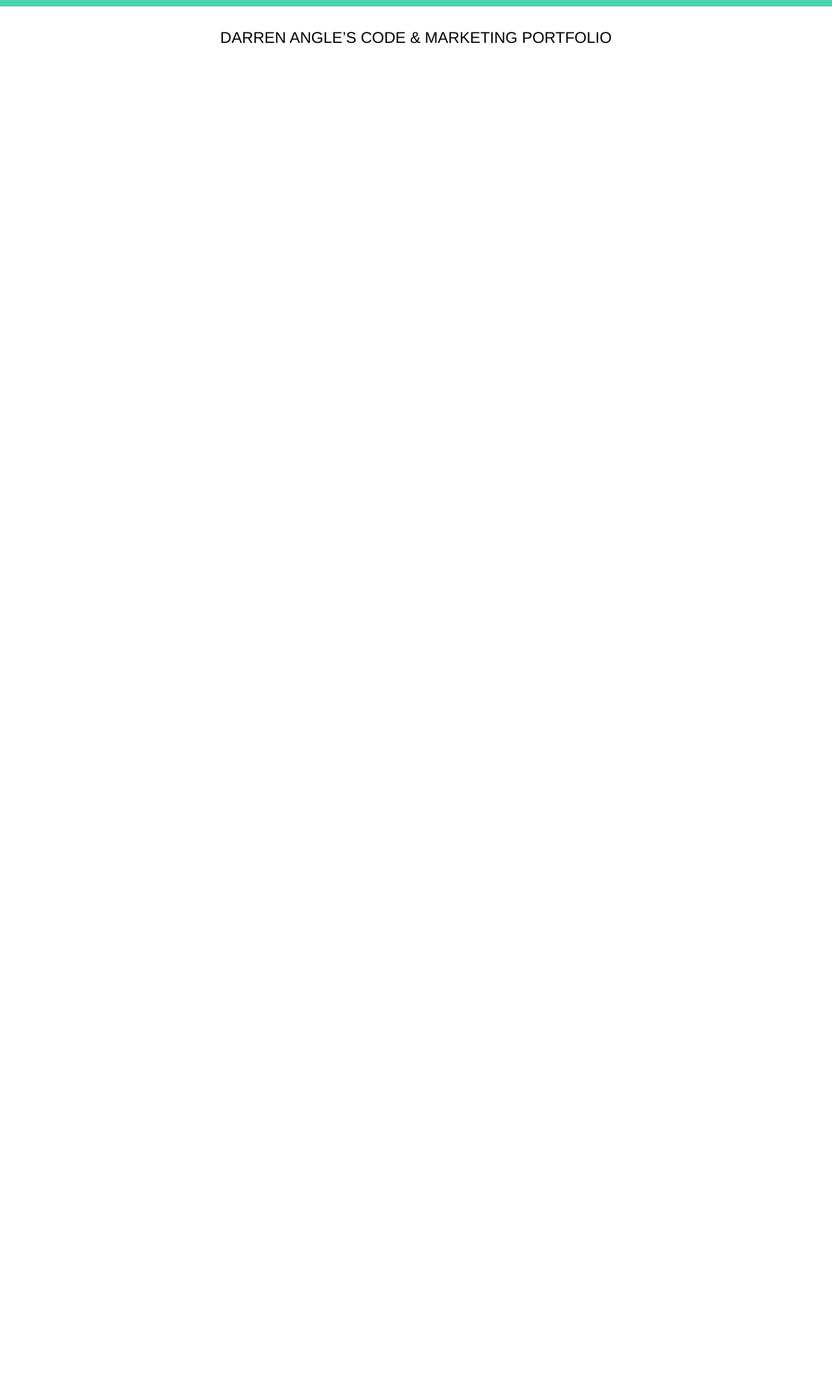
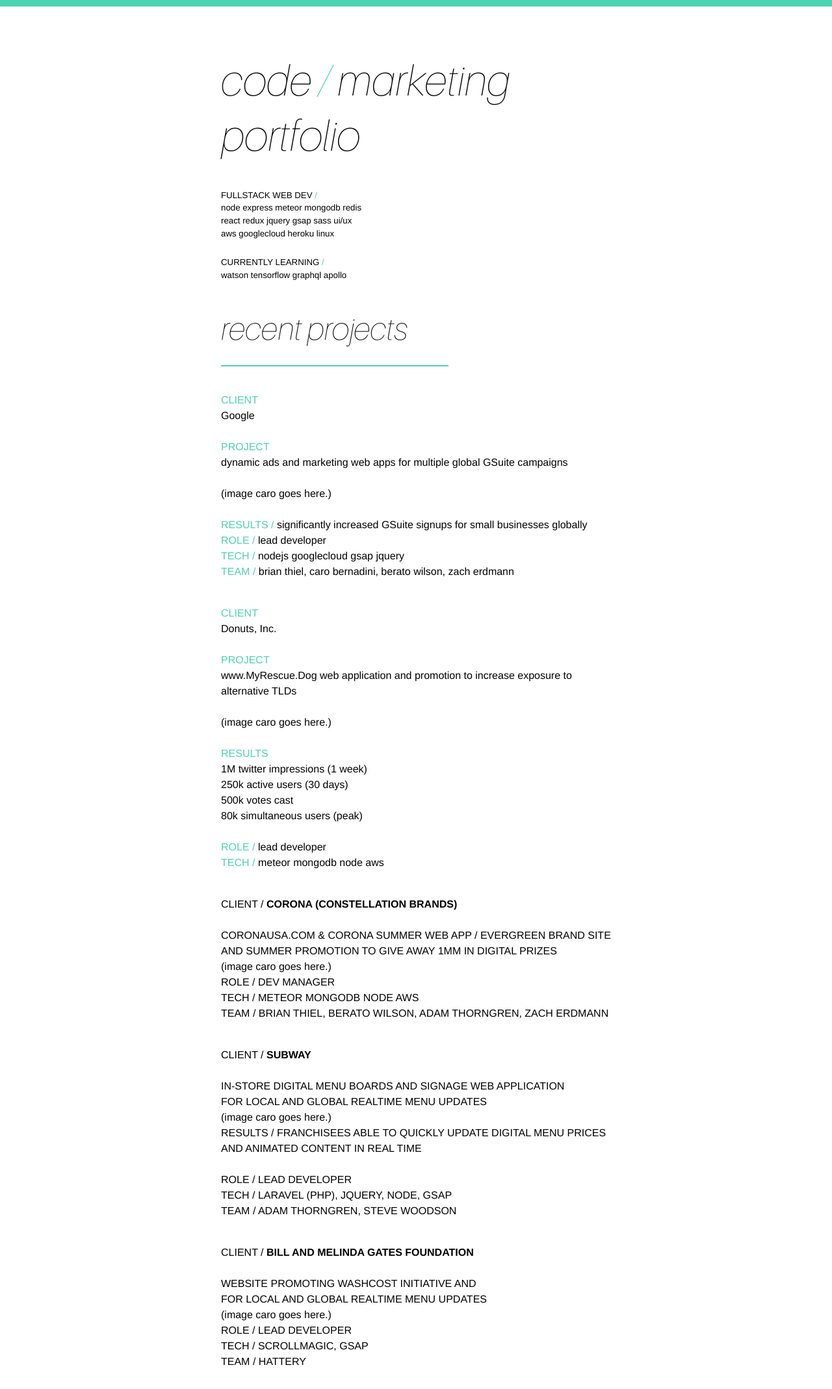
Before and after one commit to darrenangle/jekyll-site, a Jekyll site: the page built from _posts/2017-07-06-portfolio.markdown, in a window 1280 px wide. Shown: the whole page at 65% size. Built offline with Jekyll 4.4.1, drawn with Linux system fonts in a browser that asks for light colours; before the commit the page ends 900 px from its top, so only the background shows below that.

Commit message:
portfolio page

```diff
--- a/_posts/2017-07-06-portfolio.markdown
+++ b/_posts/2017-07-06-portfolio.markdown
@@ -3,5 +3,91 @@ layout: index-no-title
 title:  "darren angle code / marketing"
 permalink: portfolio
 ---
-## DARREN ANGLE'S CODE & MARKETING PORTFOLIO
+
 <div class='spacer'></div>
+<div class="sales-page portfolio-page">
+  <h2>code <span class="brand">/</span> marketing portfolio</h2>
+  <div class='spacer'></div>
+  <h5>
+    FULLSTACK WEB DEV <span class="brand">/</span> <br>node express meteor mongodb redis <br>react redux jquery gsap sass ui/ux <br>aws googlecloud heroku linux
+  </h5><br>
+  <h5>
+    CURRENTLY LEARNING <span class="brand">/</span> <br>watson tensorflow graphql apollo
+  </h5>
+  <div class='spacer'></div>
+  <h3 class='with-divider'>recent projects</h3>
+  <!-- GOOGLE -->
+  <div class='spacer'></div>
+  <h4>
+    <span class="brand">CLIENT</span><br>Google<br>
+    <br>
+    <span class="brand">PROJECT</span><br>dynamic ads and marketing web apps
+    for multiple global GSuite campaigns<br>
+
+  </h4><br>
+  (image caro goes here.)<br><br>
+  <h4><span class="brand">RESULTS /</span> significantly increased GSuite signups for small businesses globally</h4>
+  <h4><span class="brand">ROLE /</span>  lead developer</h4>
+  <h4><span class="brand">TECH /</span> nodejs googlecloud gsap jquery</h4>
+  <h4><span class="brand">TEAM /</span> brian thiel, caro bernadini, berato wilson, zach erdmann</h4>
+
+  <div class='spacer'></div>
+  <h4>
+    <span class="brand">CLIENT</span><br>
+    Donuts, Inc.
+    <br><br>
+    <span class="brand">PROJECT</span><br>
+    www.MyRescue.Dog web application and promotion to increase exposure to alternative TLDs
+  </h4><br>
+  (image caro goes here.)<br><br>
+  <h4><span class="brand">RESULTS</span>
+    <br>1M twitter impressions (1 week)
+    <br>250k active users (30 days)
+    <br>500k votes cast
+    <br>80k simultaneous users (peak)
+  </h4><br>
+  <h4><span class="brand">ROLE /</span> lead developer</h4>
+  <h4><span class="brand">TECH /</span> meteor mongodb node aws</h4>
+
+  <div class='spacer'></div>
+  <h4>
+    CLIENT / <strong>CORONA (CONSTELLATION BRANDS)</strong> <br>
+    <br>
+    CORONAUSA.COM & CORONA SUMMER WEB APP / EVERGREEN BRAND SITE AND SUMMER PROMOTION TO GIVE AWAY 1MM IN DIGITAL PRIZES<br>
+
+  </h4>
+  (image caro goes here.)
+
+  <h4>ROLE / DEV MANAGER</h4>
+  <h4>TECH / METEOR MONGODB NODE AWS</h4>
+  <h4>TEAM / BRIAN THIEL, BERATO WILSON, ADAM THORNGREN, ZACH ERDMANN </h4>
+
+  <div class='spacer'></div>
+  <h4>
+    CLIENT / <strong>SUBWAY</strong> <br>
+    <br>
+    IN-STORE DIGITAL MENU BOARDS AND SIGNAGE WEB APPLICATION<br>
+    FOR LOCAL AND GLOBAL REALTIME MENU UPDATES
+
+  </h4>
+  (image caro goes here.)
+  <h4>RESULTS / FRANCHISEES ABLE TO QUICKLY UPDATE DIGITAL MENU PRICES AND ANIMATED CONTENT IN REAL TIME<br><br>
+  ROLE / LEAD DEVELOPER<br>
+  TECH / LARAVEL (PHP), JQUERY, NODE, GSAP<br>
+  TEAM / ADAM THORNGREN, STEVE WOODSON </h4>
+
+  <div class='spacer'></div>
+  <h4>
+    CLIENT / <strong>BILL AND MELINDA GATES FOUNDATION</strong> <br>
+    <br>
+    WEBSITE PROMOTING WASHCOST INITIATIVE AND <br>
+    FOR LOCAL AND GLOBAL REALTIME MENU UPDATES
+
+  </h4>
+  (image caro goes here.)
+  <h4>
+  ROLE / LEAD DEVELOPER<br>
+  TECH / SCROLLMAGIC, GSAP<br>
+  TEAM / HATTERY </h4>
+
+</div>
--- a/_sass/sales.scss
+++ b/_sass/sales.scss
@@ -2,6 +2,7 @@
   width: 80%;
   max-width: 600px;
   margin: auto;
+  text-align: left;
 
 
   h2,h3 {
@@ -15,6 +16,21 @@
   h3 {
     letter-spacing: inherit;
     font-size: 3em;
+  }
+  h3.with-divider {
+    padding-bottom: 25px;
+    border-bottom: 2px solid $brand-color;
+    width: 350px;
+  }
+
+  h4,h5 {
+    text-align: left;
+    font-weight: 200;
+    // text-transform: uppercase;
+    margin-bottom: 0px;
+  }
+  h5 {
+    font-weight: 200;
   }
   p {
     font-size: 1.3em;
```
